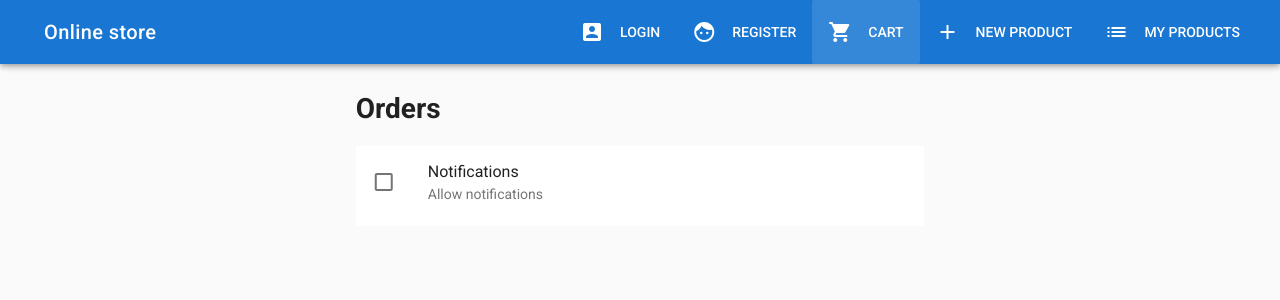
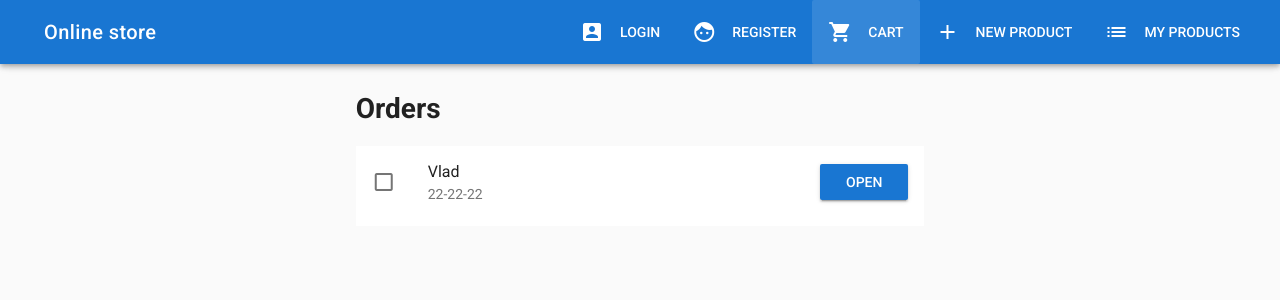
Before and after one commit to CouldBeFree/onlinestore, a Vue app: page /checkout in a window 1280 px wide. Shown: the top 300 px of the page. Built offline with nearby package versions, Linux system fonts and the light colour scheme.

Commit message:
Created newProducts component

```diff
--- a/src/components/Auth/Login.vue
+++ b/src/components/Auth/Login.vue
@@ -13,7 +13,7 @@
                 prepend-icon="person"
                 name="Email"
                 label="Email"
-                :rules="emailRules"
+                :rule="emailRules"
                 type="email">
               </v-text-field>
               <v-text-field
--- a/src/components/Products/NewProduct.vue
+++ b/src/components/Products/NewProduct.vue
@@ -1,8 +1,67 @@
 <template>
   <v-container>
     <v-layout row>
-      <v-flex xs12>
-        <h1>New product</h1>
+      <v-flex xs12 sm6 offset-sm3>
+        <h1 class="text--secondary mb-3">Create New product</h1>
+        <v-form ref="form" v-model="valid" lazy-validation>
+          <v-text-field
+            v-model="title"
+            name="title"
+            label="Title"
+            required
+            :rules="[v => !!v || 'Title is require']"
+            type="text">
+          </v-text-field>
+          <v-text-field
+            v-model="vendor"
+            name="vendor"
+            label="Vendor Product"
+            type="text">
+          </v-text-field>
+          <v-text-field
+            v-model="color"
+            name="color"
+            label="Color Product"
+            type="text">
+          </v-text-field>
+          <v-text-field
+            v-model="material"
+            name="material"
+            label="Material Product"
+            type="text">
+          </v-text-field>
+          <v-text-field
+            v-model="price"
+            name="price"
+            :rule="[v => !!v || 'Title is require']"
+            required
+            label="Price Product"
+            type="text">
+          </v-text-field>
+          <v-text-field
+            v-model="description"
+            name="description"
+            label="Description Product"
+            type="text">
+          </v-text-field>
+        </v-form>
+        <v-layout class="mb3">
+          <v-flex xs12>
+            <v-btn class="warning">
+              Upload
+              <v-icon right dark>cloud_upload</v-icon>
+            </v-btn>
+          </v-flex>
+        </v-layout>
+        <v-layout>
+          <v-flex xs12>
+            <img src="https://image.ibb.co/jBZOMo/ASUS_TUF_Gaming_FX504_GD.jpg" alt="item-image" height="200px">
+          </v-flex>
+        </v-layout>
+        <v-layout>
+          <v-flex xs12>
+          </v-flex>
+        </v-layout>
       </v-flex>
     </v-layout>
   </v-container>
--- a/src/components/User/Checkout.vue
+++ b/src/components/User/Checkout.vue
@@ -8,15 +8,29 @@
           two-line
         >
 
-          <v-list-tile @click="">
+          <v-list-tile
+            avatar
+            v-for="order in orders"
+            :key="order.id"
+          >
             <v-list-tile-action>
-              <v-checkbox v-model="notifications"></v-checkbox>
+              <v-checkbox
+                color="success"
+                :input-value="order.done"
+                @change="markDone(order)"
+              ></v-checkbox>
             </v-list-tile-action>
 
-            <v-list-tile-content @click="notifications = !notifications">
-              <v-list-tile-title>Notifications</v-list-tile-title>
-              <v-list-tile-sub-title>Allow notifications</v-list-tile-sub-title>
+            <v-list-tile-content>
+              <v-list-tile-title>{{ order.name }}</v-list-tile-title>
+              <v-list-tile-sub-title>{{ order.phone }}</v-list-tile-sub-title>
             </v-list-tile-content>
+            <v-list-tile-action>
+              <v-btn
+                :to="'/product/' + order.productId"
+                class="primary"
+              >Open</v-btn>
+            </v-list-tile-action>
           </v-list-tile>
 
         </v-list>
@@ -30,7 +44,20 @@
     name: "Checkout",
     data(){
       return{
-
+        orders: [
+          {
+            id: 'test',
+            name: 'Vlad',
+            phone: '22-22-22',
+            productId: '1',
+            done: false
+          }
+        ]
+      }
+    },
+    methods: {
+      markDone(order){
+        order.done = true
       }
     }
   }
```
